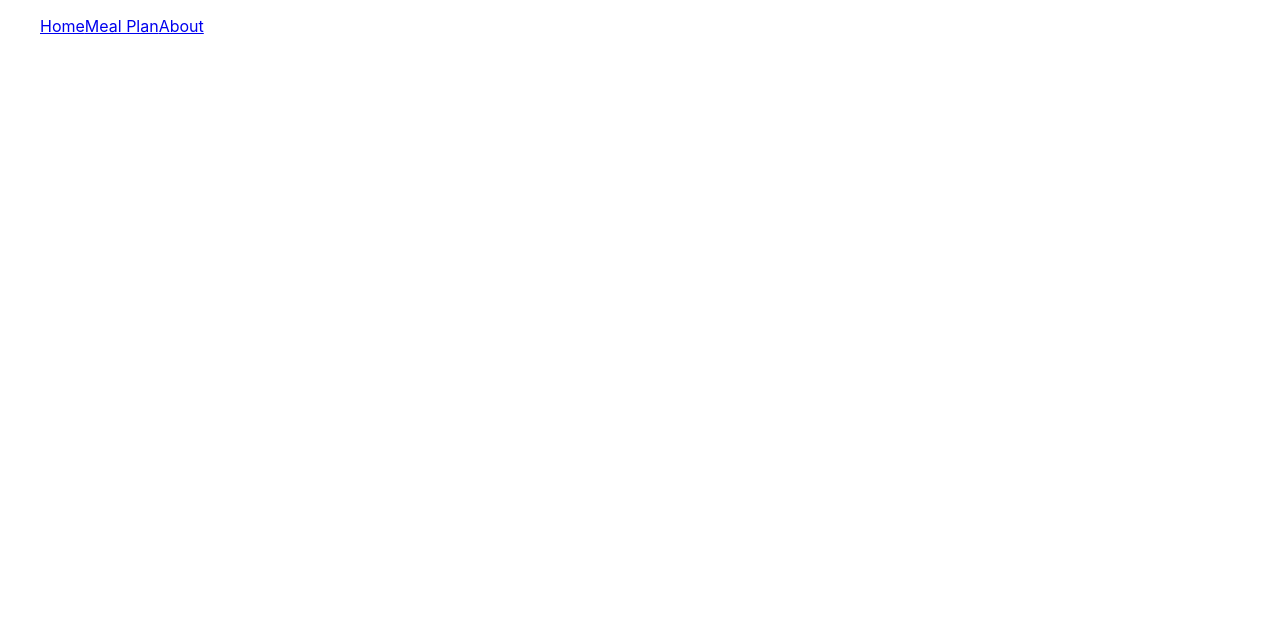
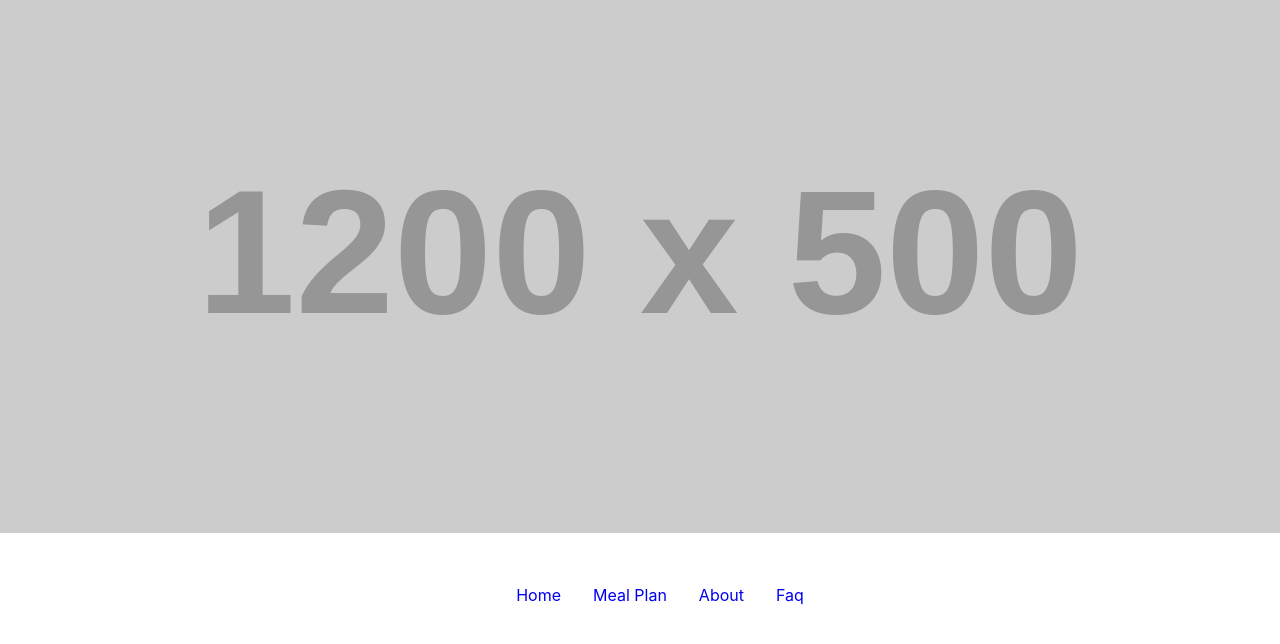
Before and after one commit to woodelin-florveus/my-bowl-frontend, a React app: page / in a window 1280 px wide. Built offline with nearby package versions, Linux system fonts and the light colour scheme; placeholder pictures from the web are drawn by us.

```diff
--- a/src/components/Nav.js
+++ b/src/components/Nav.js
@@ -1,23 +1,28 @@
 
-import { Link } from 'react-router-dom'
+import { NavLink } from 'react-router-dom'
 
 const Nav = () => {
 
     return (
     <>
 
+        <img src="https://dummyimage.com/1200x500/000/fff" className="main_image" alt="dummy_image" />
+
         <nav>
             {/* list items */}
             <ul>
-                <Link to="/home">
+                <NavLink exact to="/home">
                     Home
-                </Link>
-                <Link to="/mealplan">
+                </NavLink>
+                <NavLink exact to="/mealplan">
                     Meal Plan
-                </Link>
-                <Link to="/about">
+                </NavLink>
+                <NavLink exact to="/about">
                     About
-                </Link>
+                </NavLink>
+                <NavLink exact to="/about">
+                    Faq
+                </NavLink>
             </ul>
 
         </nav>
--- a/src/index.css
+++ b/src/index.css
@@ -11,3 +11,40 @@
   font-family: source-code-pro, Menlo, Monaco, Consolas, 'Courier New',
     monospace;
 }
+
+:root {
+  --ff-primary:'Source Sans Pro', sans-serif;;
+  --ff-secondary: 'Source Code Pro', monospace;;
+
+  --clr-light: #fff;
+  --clr-dark: #303030;
+  --clr-accent: #de8159;
+
+  --fs-h1: 2em;
+  --fs-h2: 1.5em;
+  --fs-h3: 1.2em;
+  --fs-body: 1em;
+}
+
+/* add @media for font size */
+
+
+/* image */
+
+img {
+  width: 100%;
+}
+
+
+/* nav bar  */
+
+nav {
+  text-align: center;
+  padding:1em;
+}
+
+nav a {
+  display: inline-block;
+  padding: 1em;
+  text-decoration: none;
+}
```
